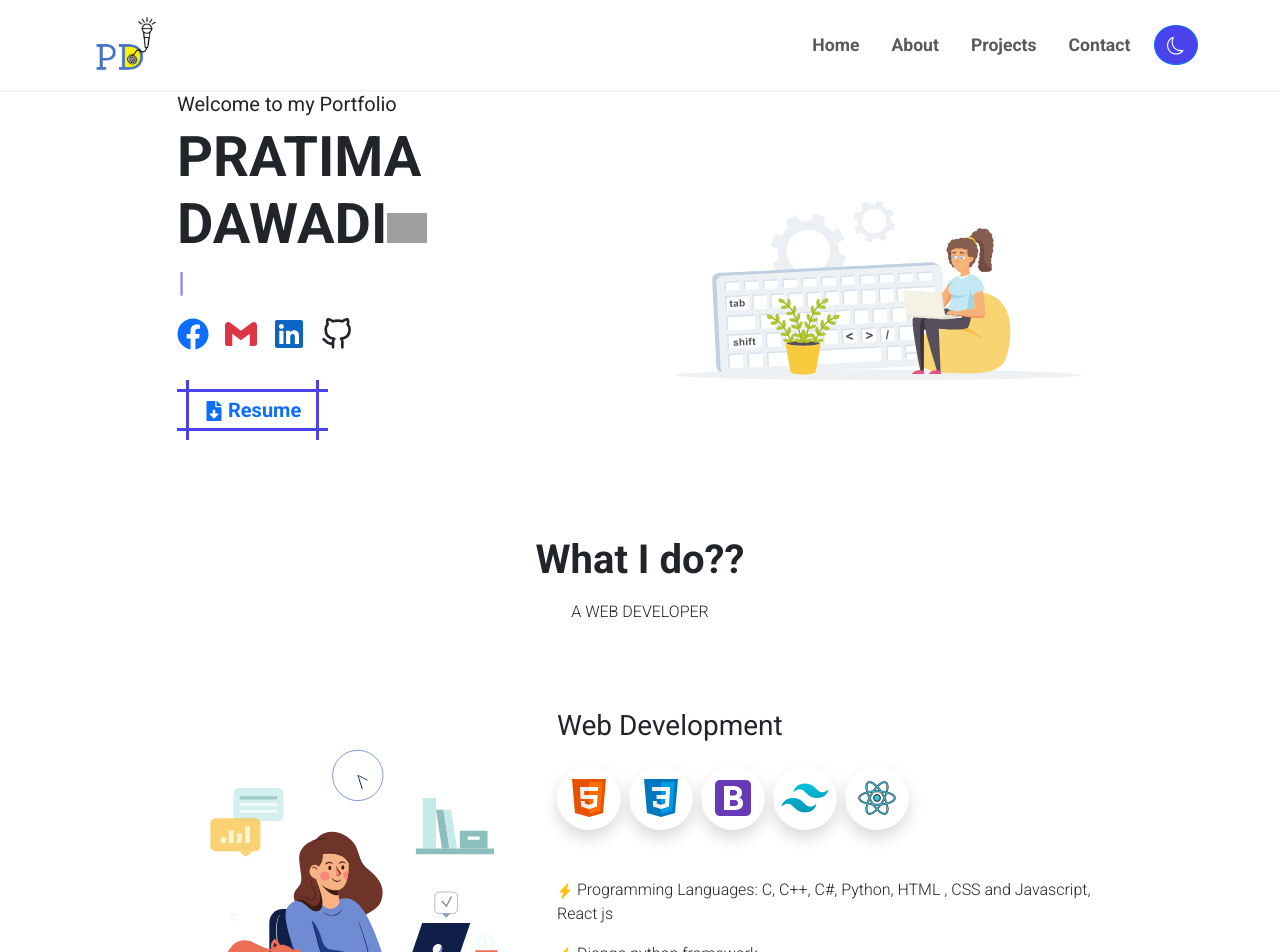
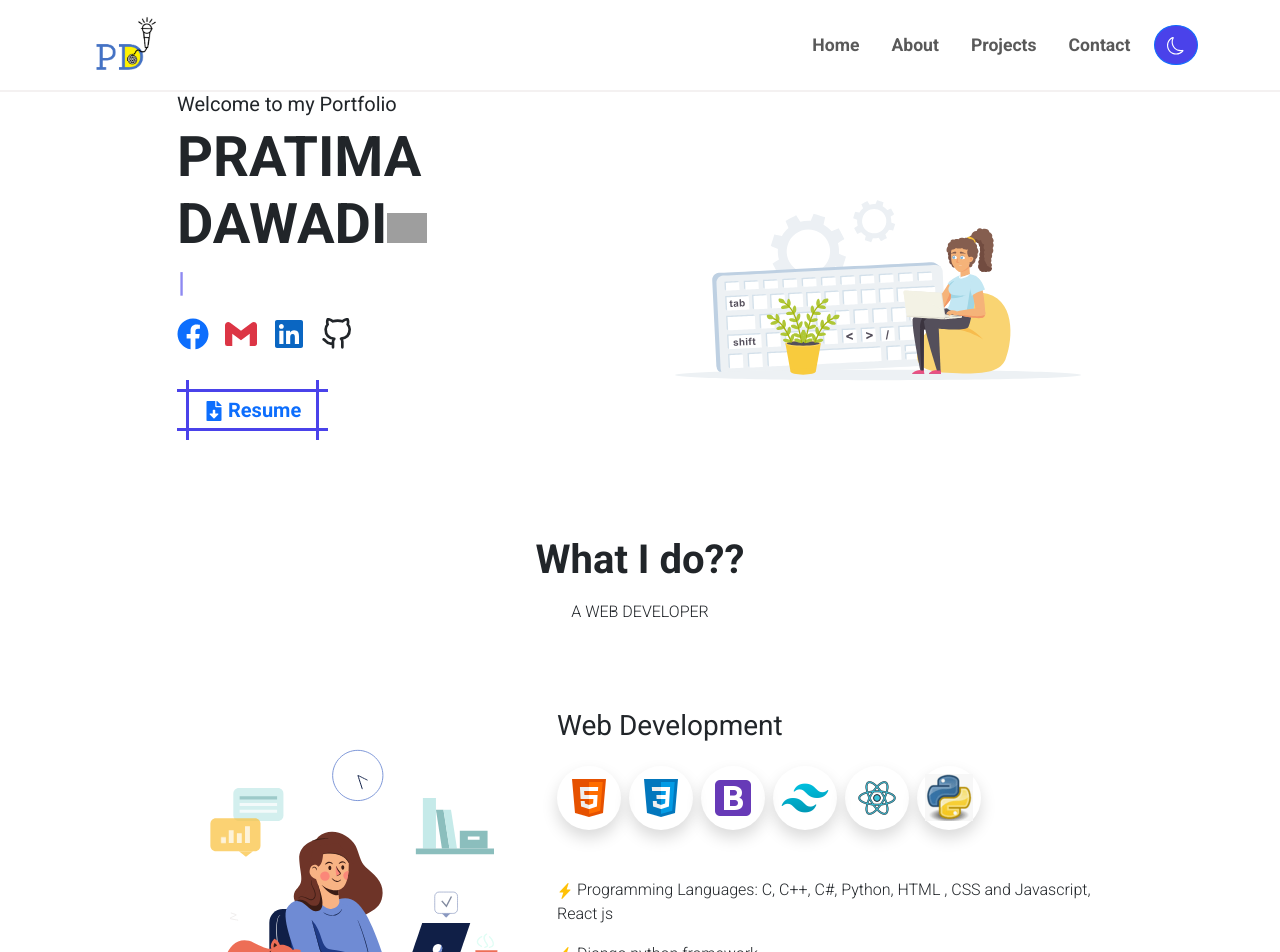
Before and after one commit to pratima-dawadi/portfolio, a React (Vite) app: page / in a window 1280 px wide. Shown: the top 952 px of the page. Built offline with nearby package versions, Linux system fonts and the light colour scheme; no server answers; grey boxes are pictures that could not be loaded.

Commit message:
added python logo

```diff
--- a/src/Component/Skills.jsx
+++ b/src/Component/Skills.jsx
@@ -4,6 +4,7 @@ import css from "../assets/css.png";
 import bootstrap from "../assets/bootstrap.png";
 import tailwind from "../assets/tailwind.png";
 import react from "../assets/react.png";
+import python from "../assets/python.png";
 import { BsLightningChargeFill } from "react-icons/bs";
 import animation from "../assets/animation.json";
 import Lottie from "lottie-react";
@@ -33,9 +34,14 @@ const Skills = () => {
       title: "Tailwind",
     },
     {
-      id: 6,
+      id: 5,
       src: react,
       title: "React",
+    },
+    {
+      id:6,
+      src:python,
+      title:"Python",
     },
   ];
   return (
```
Also changed, not shown: src/assets/python.png.
